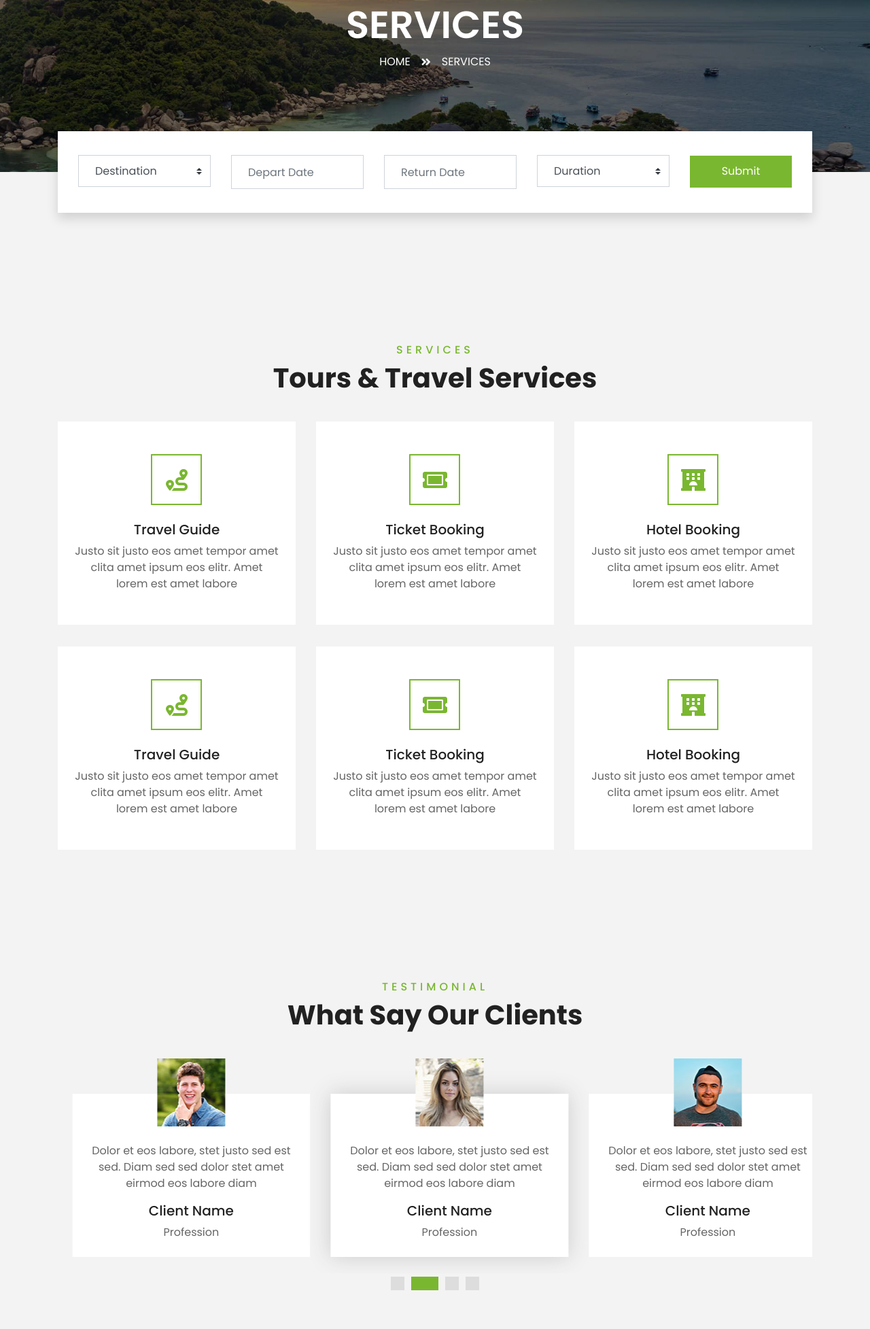
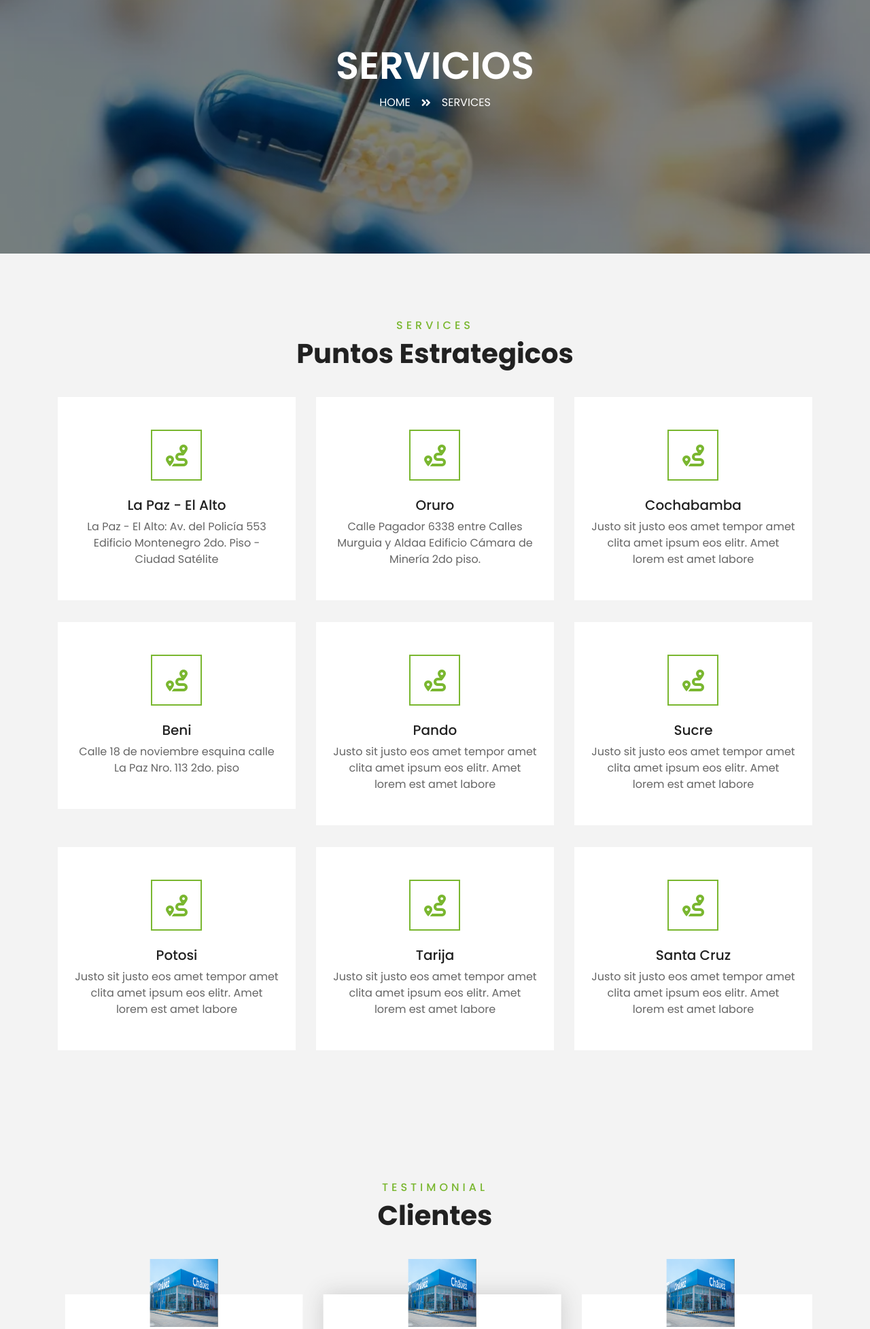
Before and after one commit to 23SAIKO23/web, a plain HTML site: page service.html in a window 1280 px wide. Shown: the part 245-2200 px from the top of the page at 68% size. Drawn offline with nearby package versions, Linux system fonts and the light colour scheme.

Commit message:
realizando cambios a la pantalla de servicios

```diff
--- a/service.html
+++ b/service.html
@@ -33,9 +33,9 @@
             <div class="row">
                 <div class="col-lg-6 text-center text-lg-left mb-2 mb-lg-0">
                     <div class="d-inline-flex align-items-center">
-                        <p><i class="fa fa-envelope mr-2"></i>info@example.com</p>
-                        <p class="text-body px-3">|</p>
-                        <p><i class="fa fa-phone-alt mr-2"></i>+012 345 6789</p>
+                        <p><i class="fa fa-envelope mr-9"></i>sodipharcorporationsrl@gmail.com</p>
+                        <p class="text-body px-200">|</p>
+                        <p><i class="fa fa-phone-alt mr-2"></i>:Tel:2813308-cel:77727457</p>
                     </div>
                 </div>
                 <div class="col-lg-6 text-center text-lg-right">
@@ -102,7 +102,7 @@
     <div class="container-fluid page-header">
         <div class="container">
             <div class="d-flex flex-column align-items-center justify-content-center" style="min-height: 400px">
-                <h3 class="display-4 text-white text-uppercase">Services</h3>
+                <h3 class="display-4 text-white text-uppercase">Servicios</h3>
                 <div class="d-inline-flex text-white">
                     <p class="m-0 text-uppercase"><a class="text-white" href="">Home</a></p>
                     <i class="fa fa-angle-double-right pt-1 px-3"></i>
@@ -113,57 +113,6 @@
     </div>
     <!-- Header End -->
 
-
-    <!-- Booking Start -->
-    <div class="container-fluid booking mt-5 pb-5">
-        <div class="container pb-5">
-            <div class="bg-light shadow" style="padding: 30px;">
-                <div class="row align-items-center" style="min-height: 60px;">
-                    <div class="col-md-10">
-                        <div class="row">
-                            <div class="col-md-3">
-                                <div class="mb-3 mb-md-0">
-                                    <select class="custom-select px-4" style="height: 47px;">
-                                        <option selected>Destination</option>
-                                        <option value="1">Destination 1</option>
-                                        <option value="2">Destination 1</option>
-                                        <option value="3">Destination 1</option>
-                                    </select>
-                                </div>
-                            </div>
-                            <div class="col-md-3">
-                                <div class="mb-3 mb-md-0">
-                                    <div class="date" id="date1" data-target-input="nearest">
-                                        <input type="text" class="form-control p-4 datetimepicker-input" placeholder="Depart Date" data-target="#date1" data-toggle="datetimepicker"/>
-                                    </div>
-                                </div>
-                            </div>
-                            <div class="col-md-3">
-                                <div class="mb-3 mb-md-0">
-                                    <div class="date" id="date2" data-target-input="nearest">
-                                        <input type="text" class="form-control p-4 datetimepicker-input" placeholder="Return Date" data-target="#date2" data-toggle="datetimepicker"/>
-                                    </div>
-                                </div>
-                            </div>
-                            <div class="col-md-3">
-                                <div class="mb-3 mb-md-0">
-                                    <select class="custom-select px-4" style="height: 47px;">
-                                        <option selected>Duration</option>
-                                        <option value="1">Duration 1</option>
-                                        <option value="2">Duration 1</option>
-                                        <option value="3">Duration 1</option>
-                                    </select>
-                                </div>
-                            </div>
-                        </div>
-                    </div>
-                    <div class="col-md-2">
-                        <button class="btn btn-primary btn-block" type="submit" style="height: 47px; margin-top: -2px;">Submit</button>
-                    </div>
-                </div>
-            </div>
-        </div>
-    </div>
     <!-- Booking End -->
 
 
@@ -172,48 +121,69 @@
         <div class="container pt-5 pb-3">
             <div class="text-center mb-3 pb-3">
                 <h6 class="text-primary text-uppercase" style="letter-spacing: 5px;">Services</h6>
-                <h1>Tours & Travel Services</h1>
+                <h1>Puntos Estrategicos</h1>
             </div>
             <div class="row">
                 <div class="col-lg-4 col-md-6 mb-4">
                     <div class="service-item bg-white text-center mb-2 py-5 px-4">
                         <i class="fa fa-2x fa-route mx-auto mb-4"></i>
-                        <h5 class="mb-2">Travel Guide</h5>
-                        <p class="m-0">Justo sit justo eos amet tempor amet clita amet ipsum eos elitr. Amet lorem est amet labore</p>
+                        <h5 class="mb-2">La Paz - El Alto</h5>
+                        <p class="m-0">La Paz - El Alto: Av. del Policía 553 Edificio Montenegro 2do. Piso -Ciudad Satélite</p>
                     </div>
                 </div>
                 <div class="col-lg-4 col-md-6 mb-4">
                     <div class="service-item bg-white text-center mb-2 py-5 px-4">
-                        <i class="fa fa-2x fa-ticket-alt mx-auto mb-4"></i>
-                        <h5 class="mb-2">Ticket Booking</h5>
-                        <p class="m-0">Justo sit justo eos amet tempor amet clita amet ipsum eos elitr. Amet lorem est amet labore</p>
+                        <i class="fa fa-2x fa-route mx-auto mb-4"></i>
+                        <h5 class="mb-2">Oruro</h5>
+                        <p class="m-0"> Calle Pagador 6338 entre Calles Murguia y Aldaa Edificio Cámara de Minería 2do piso. </p>
                     </div>
                 </div>
                 <div class="col-lg-4 col-md-6 mb-4">
                     <div class="service-item bg-white text-center mb-2 py-5 px-4">
-                        <i class="fa fa-2x fa-hotel mx-auto mb-4"></i>
-                        <h5 class="mb-2">Hotel Booking</h5>
+                        <i class="fa fa-2x fa-route mx-auto mb-4"></i>
+                        <h5 class="mb-2">Cochabamba</h5>
                         <p class="m-0">Justo sit justo eos amet tempor amet clita amet ipsum eos elitr. Amet lorem est amet labore</p>
                     </div>
                 </div>
                 <div class="col-lg-4 col-md-6 mb-4">
                     <div class="service-item bg-white text-center mb-2 py-5 px-4">
                         <i class="fa fa-2x fa-route mx-auto mb-4"></i>
-                        <h5 class="mb-2">Travel Guide</h5>
+                        <h5 class="mb-2">Beni</h5>
+                        <p class="m-0"> Calle 18 de noviembre esquina calle La Paz Nro. 113 2do. piso</p>
+                    </div>
+                </div>
+                <div class="col-lg-4 col-md-6 mb-4">
+                    <div class="service-item bg-white text-center mb-2 py-5 px-4">
+                        <i class="fa fa-2x fa-route mx-auto mb-4"></i>
+                        <h5 class="mb-2">Pando</h5>
                         <p class="m-0">Justo sit justo eos amet tempor amet clita amet ipsum eos elitr. Amet lorem est amet labore</p>
                     </div>
                 </div>
                 <div class="col-lg-4 col-md-6 mb-4">
                     <div class="service-item bg-white text-center mb-2 py-5 px-4">
-                        <i class="fa fa-2x fa-ticket-alt mx-auto mb-4"></i>
-                        <h5 class="mb-2">Ticket Booking</h5>
+                        <i class="fa fa-2x fa-route mx-auto mb-4"></i>
+                        <h5 class="mb-2">Sucre</h5>
                         <p class="m-0">Justo sit justo eos amet tempor amet clita amet ipsum eos elitr. Amet lorem est amet labore</p>
                     </div>
                 </div>
                 <div class="col-lg-4 col-md-6 mb-4">
                     <div class="service-item bg-white text-center mb-2 py-5 px-4">
-                        <i class="fa fa-2x fa-hotel mx-auto mb-4"></i>
-                        <h5 class="mb-2">Hotel Booking</h5>
+                        <i class="fa fa-2x fa-route mx-auto mb-4"></i>
+                        <h5 class="mb-2">Potosi</h5>
+                        <p class="m-0">Justo sit justo eos amet tempor amet clita amet ipsum eos elitr. Amet lorem est amet labore</p>
+                    </div>
+                </div>
+                <div class="col-lg-4 col-md-6 mb-4">
+                    <div class="service-item bg-white text-center mb-2 py-5 px-4">
+                        <i class="fa fa-2x fa-route mx-auto mb-4"></i>
+                        <h5 class="mb-2">Tarija</h5>
+                        <p class="m-0">Justo sit justo eos amet tempor amet clita amet ipsum eos elitr. Amet lorem est amet labore</p>
+                    </div>
+                </div>
+                <div class="col-lg-4 col-md-6 mb-4">
+                    <div class="service-item bg-white text-center mb-2 py-5 px-4">
+                        <i class="fa fa-2x fa-route mx-auto mb-4"></i>
+                        <h5 class="mb-2">Santa Cruz</h5>
                         <p class="m-0">Justo sit justo eos amet tempor amet clita amet ipsum eos elitr. Amet lorem est amet labore</p>
                     </div>
                 </div>
@@ -228,42 +198,42 @@
         <div class="container py-5">
             <div class="text-center mb-3 pb-3">
                 <h6 class="text-primary text-uppercase" style="letter-spacing: 5px;">Testimonial</h6>
-                <h1>What Say Our Clients</h1>
+                <h1>Clientes</h1>
             </div>
             <div class="owl-carousel testimonial-carousel">
                 <div class="text-center pb-4">
-                    <img class="img-fluid mx-auto" src="img/testimonial-1.jpg" style="width: 100px; height: 100px;" >
+                    <img class="img-fluid mx-auto" src="img/chavez.png" style="width: 100px; height: 100px;" >
                     <div class="testimonial-text bg-white p-4 mt-n5">
                         <p class="mt-5">Dolor et eos labore, stet justo sed est sed. Diam sed sed dolor stet amet eirmod eos labore diam
                         </p>
-                        <h5 class="text-truncate">Client Name</h5>
+                        <h5 class="text-truncate">farmacia mayra</h5>
                         <span>Profession</span>
                     </div>
                 </div>
                 <div class="text-center">
-                    <img class="img-fluid mx-auto" src="img/testimonial-2.jpg" style="width: 100px; height: 100px;" >
+                    <img class="img-fluid mx-auto" src="img/chavez.png" style="width: 100px; height: 100px;" >
                     <div class="testimonial-text bg-white p-4 mt-n5">
                         <p class="mt-5">Dolor et eos labore, stet justo sed est sed. Diam sed sed dolor stet amet eirmod eos labore diam
                         </p>
-                        <h5 class="text-truncate">Client Name</h5>
+                        <h5 class="text-truncate">Farmacia Lupita</h5>
                         <span>Profession</span>
                     </div>
                 </div>
                 <div class="text-center">
-                    <img class="img-fluid mx-auto" src="img/testimonial-3.jpg" style="width: 100px; height: 100px;" >
+                    <img class="img-fluid mx-auto" src="img/chavez.png" style="width: 100px; height: 100px;" >
                     <div class="testimonial-text bg-white p-4 mt-n5">
                         <p class="mt-5">Dolor et eos labore, stet justo sed est sed. Diam sed sed dolor stet amet eirmod eos labore diam
                         </p>
-                        <h5 class="text-truncate">Client Name</h5>
+                        <h5 class="text-truncate">Farmacia j y j</h5>
                         <span>Profession</span>
                     </div>
                 </div>
                 <div class="text-center">
-                    <img class="img-fluid mx-auto" src="img/testimonial-4.jpg" style="width: 100px; height: 100px;" >
+                    <img class="img-fluid mx-auto" src="img/chavez.png" style="width: 100px; height: 100px;" >
                     <div class="testimonial-text bg-white p-4 mt-n5">
                         <p class="mt-5">Dolor et eos labore, stet justo sed est sed. Diam sed sed dolor stet amet eirmod eos labore diam
                         </p>
-                        <h5 class="text-truncate">Client Name</h5>
+                        <h5 class="text-truncate">Farmacia bolivia</h5>
                         <span>Profession</span>
                     </div>
                 </div>
```
Also changed, not shown: css/style.css, img/chavez.png (added), img/pastilla 1.jpg (added), img/pastilla 2.jpg (added).
